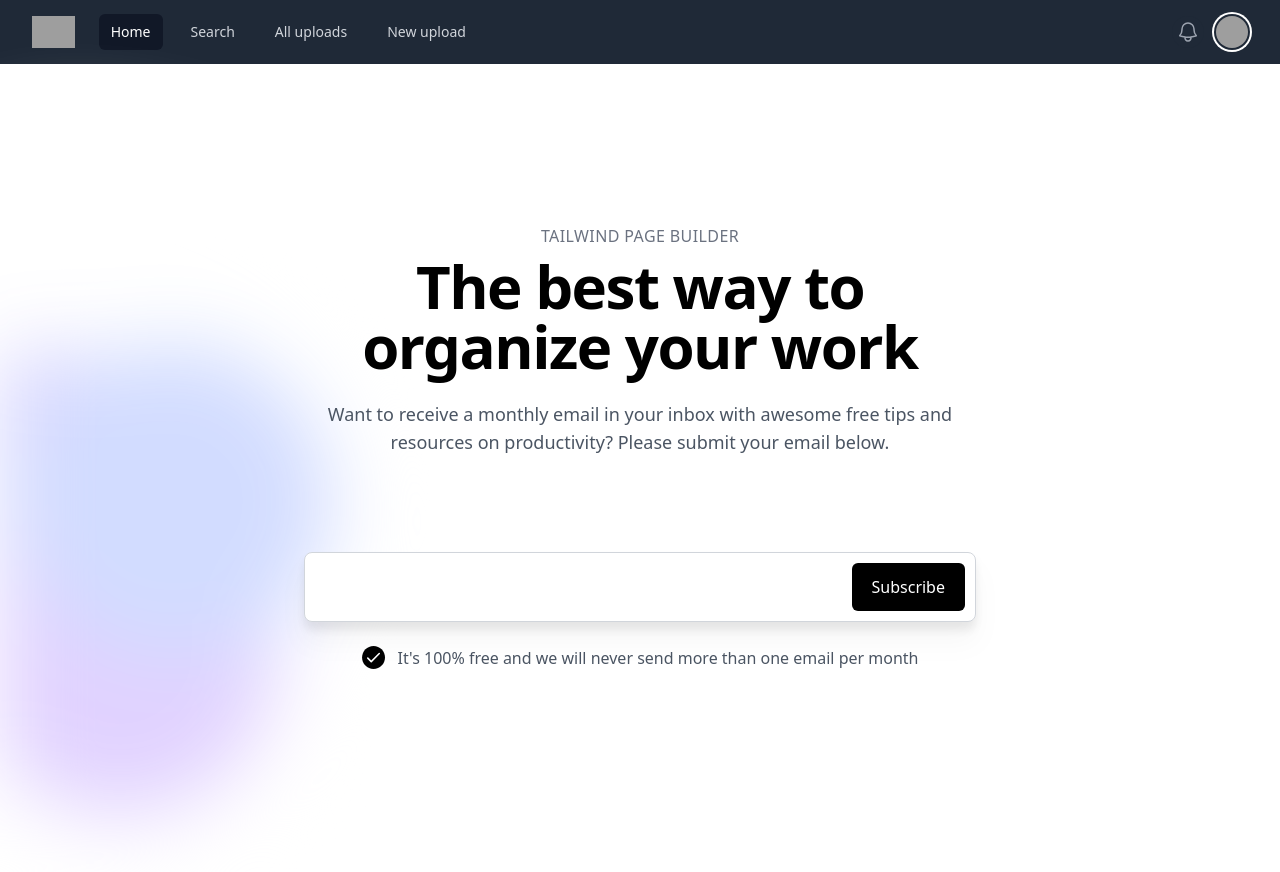
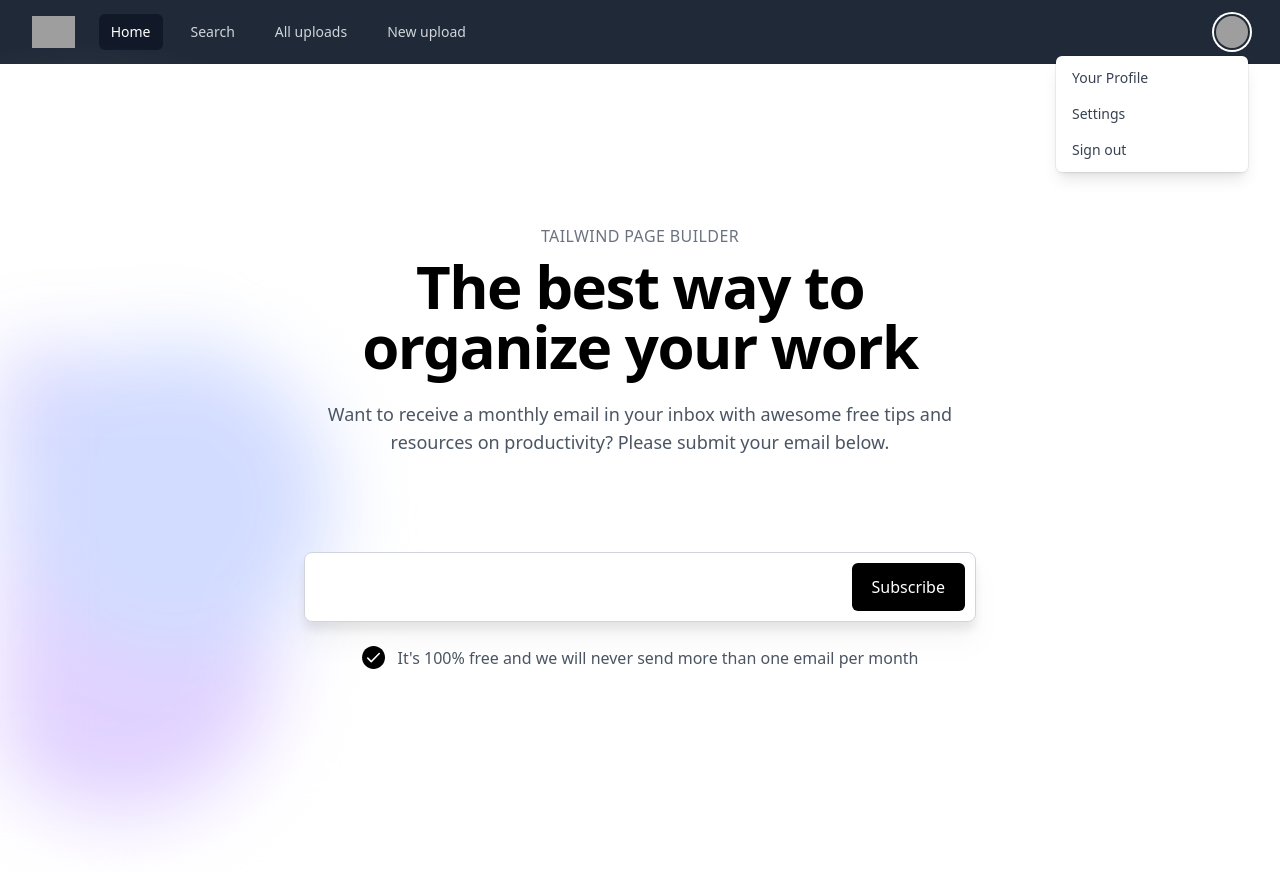
Before and after one commit to neonwatty/coat_o_paint, a plain HTML site: page index.html in a window 1280 px wide. Both pictures are taken after a click on the button "Open user menu". Drawn offline with nearby package versions, Linux system fonts and the light colour scheme; grey boxes are pictures that could not be loaded.

Commit message:
profile dropdown added

```diff
--- a/index.html
+++ b/index.html
@@ -18,6 +18,7 @@
         "newsletter-signup-placeholder"
       );
     </script>
-    <script src="js/dropdown.js"></script>
+    <script src="js/hamburger_dropdown.js"></script>
+    <script src="js/profile_dropdown.js"></script>
   </body>
 </html>
--- a/js/dropdown.js
+++ b/js/hamburger_dropdown.js
@@ -20,6 +20,8 @@ document.addEventListener("DOMContentLoaded", () => {
             toggler();
           } else {
             console.log("clicking in menu");
+            console.log(e.target);
+            toggler();
           }
         }
       }
--- /dev/null
+++ b/js/profile_dropdown.js
@@ -0,0 +1,39 @@
+setTimeout(() => {
+  const profileDiv = document.querySelector("#profile-div");
+  const profileMenu = document.querySelector("#profile-menu");
+  let ignoreFirstOutsideClick = true;
+
+  function profileMenuActions(e) {
+    console.log(e.target);
+    console.log(ignoreFirstOutsideClick);
+    if (!ignoreFirstOutsideClick) {
+      if (!profileMenu.classList.contains("hidden")) {
+        if (!profileMenu.contains(e.target)) {
+          console.log("clicking outside of profile menu");
+          toggler();
+        } else {
+          console.log("clicking in profile menu");
+        }
+      }
+    }
+    ignoreFirstOutsideClick = false;
+  }
+
+  function toggler() {
+    profileMenu.classList.toggle("hidden");
+  }
+
+  function toggleProfileMenu(e) {
+    console.log(`ignoreFirstOutsideClick ${ignoreFirstOutsideClick}`);
+    console.log(e.target);
+    toggler();
+    if (!profileMenu.classList.contains("hidden")) {
+      ignoreFirstOutsideClick = true;
+      document.addEventListener("click", profileMenuActions);
+    } else {
+      document.removeEventListener("click", profileMenuActions);
+    }
+  }
+
+  profileDiv.addEventListener("click", toggleProfileMenu);
+}, 500);
--- a/partials/nav.html
+++ b/partials/nav.html
@@ -62,7 +62,7 @@
           <div class="flex flex-shrink-0 items-center">
             <img
               class="h-8 w-auto"
-              src="https://tailwindui.com/img/logos/mark.svg?color=indigo&shade=500"
+              src="https://www.reshot.com/preview-assets/icons/YR43P85X2D/bottle-YR43P85X2D.svg"
               alt="Your Company"
             />
           </div>
@@ -95,29 +95,8 @@
         </div>
         <div
           class="absolute inset-y-0 right-0 flex items-center pr-2 sm:static sm:inset-auto sm:ml-6 sm:pr-0"
+          id="profile-div"
         >
-          <button
-            type="button"
-            class="relative rounded-full bg-gray-800 p-1 text-gray-400 hover:text-white focus:outline-none focus:ring-2 focus:ring-white focus:ring-offset-2 focus:ring-offset-gray-800"
-          >
-            <span class="absolute -inset-1.5"></span>
-            <span class="sr-only">View notifications</span>
-            <svg
-              class="h-6 w-6"
-              fill="none"
-              viewBox="0 0 24 24"
-              stroke-width="1.5"
-              stroke="currentColor"
-              aria-hidden="true"
-            >
-              <path
-                stroke-linecap="round"
-                stroke-linejoin="round"
-                d="M14.857 17.082a23.848 23.848 0 005.454-1.31A8.967 8.967 0 0118 9.75v-.7V9A6 6 0 006 9v.75a8.967 8.967 0 01-2.312 6.022c1.733.64 3.56 1.085 5.455 1.31m5.714 0a24.255 24.255 0 01-5.714 0m5.714 0a3 3 0 11-5.714 0"
-              />
-            </svg>
-          </button>
-
           <!-- Profile dropdown -->
           <div class="relative ml-3">
             <div>
@@ -132,7 +111,7 @@
                 <span class="sr-only">Open user menu</span>
                 <img
                   class="h-8 w-8 rounded-full"
-                  src="https://images.unsplash.com/photo-1472099645785-5658abf4ff4e?ixlib=rb-1.2.1&ixid=eyJhcHBfaWQiOjEyMDd9&auto=format&fit=facearea&facepad=2&w=256&h=256&q=80"
+                  src="https://github.com/neonwatty/pittsy/blob/main/app/assets/images/avatars/avatar_1.png?raw=true"
                   alt=""
                 />
               </button>
@@ -154,6 +133,7 @@
               aria-orientation="vertical"
               aria-labelledby="user-menu-button"
               tabindex="-1"
+              id="profile-menu"
             >
               <!-- Active: "bg-gray-100", Not Active: "" -->
               <a
```
